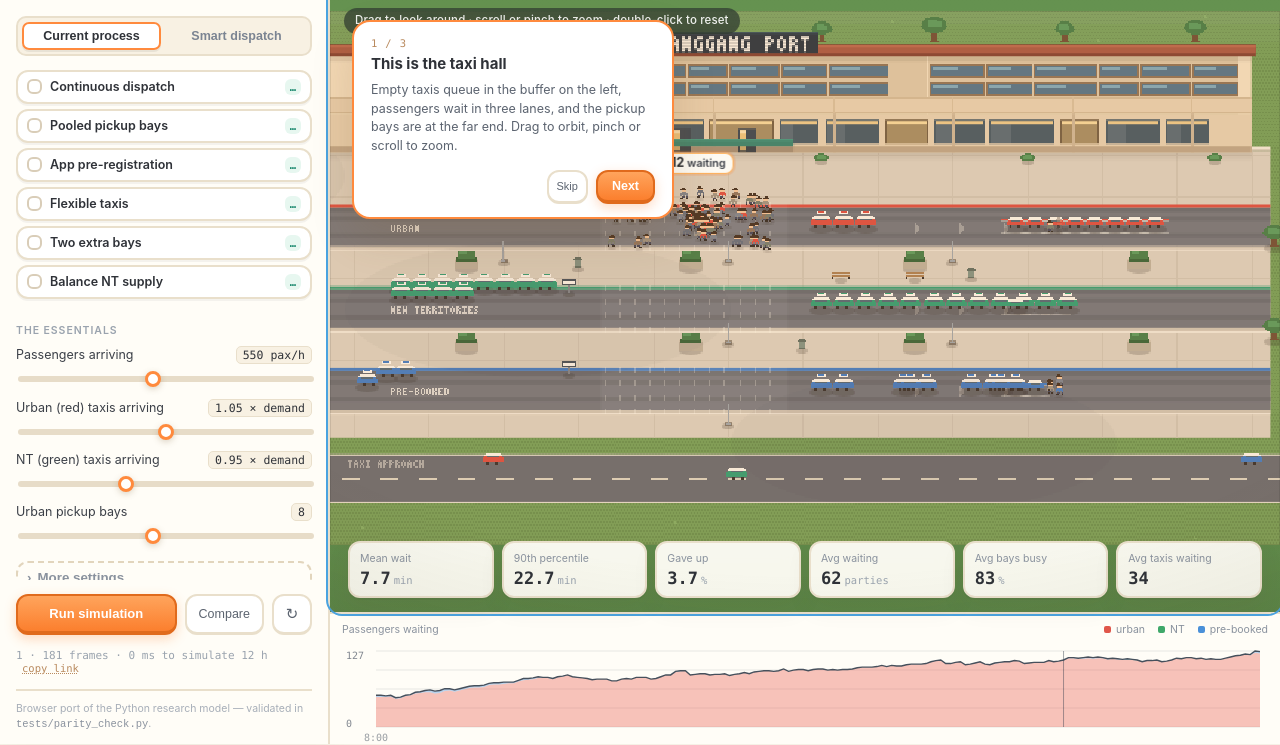
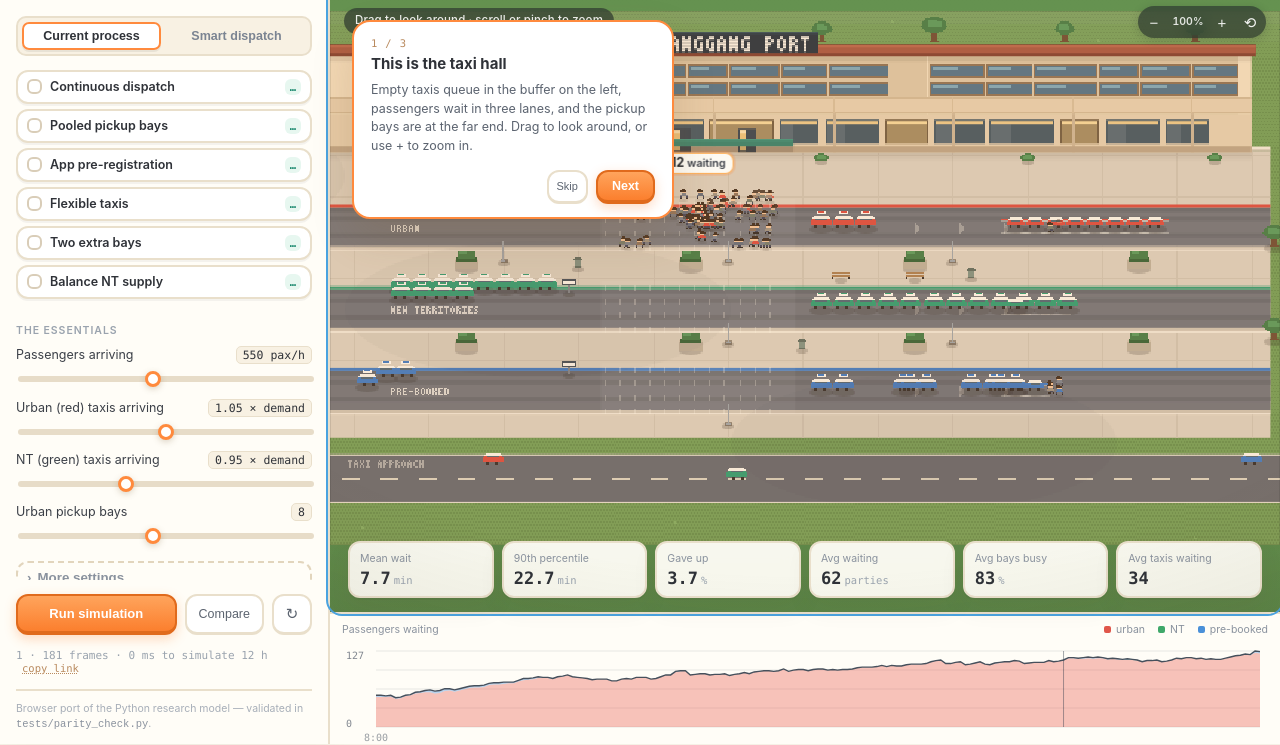
Before and after one commit to marlonbenedicttan-dotcom/huanggang-taxi-sim, a website with bundled scripts: page web/index.html in a window 1280 px wide. Shown: the part 56-801 px from the top of the page. Built offline with nearby package versions, Linux system fonts and the light colour scheme; animation ran at ten frames a second.

Commit message:
Camera controls you can see, crowd legibility, label clipping
The camera worked but had no affordance: at 100% the whole hall fits, so
dragging did nothing and scrolling was the only way in. Added a visible
zoom cluster (minus / percentage / plus / reset), double-click to dive in
at the pointer, +-0 keyboard shortcuts, and a hint that names the gesture.

Crowd: people are 7px tall instead of 8, so rows no longer touch; overflow
layers are offset into depth (and slightly darkened) instead of stacking
almost exactly on top of each other. A 100-person queue now reads as
individuals at 2x zoom.

Bugs found and fixed while testing:
- counters anchored to points the camera had panned off floated over the
  sidebar; they are now hidden when out of view
- the guided tour still said 'drag to orbit' from the 3D version
- bays array could be undefined if a render happened before setScene
- split panels, dead code comments, stale README screenshots

Adds tests/smoke.mjs: diag, compare, mobile, tour, zoom-label tracking.

```diff
--- a/web/css/style.css
+++ b/web/css/style.css
@@ -1020,3 +1020,45 @@ main { background: var(--bg); }
 @media (max-width: 820px) {
   #camHint { font-size: 10px; left: 10px; top: 58px; padding: 5px 9px; }
 }
+
+/* ------------------------- camera controls ------------------------- */
+#camCtl {
+  position: absolute;
+  top: 62px;
+  right: 14px;
+  z-index: 6;
+  display: flex;
+  align-items: center;
+  gap: 2px;
+  padding: 3px;
+  border-radius: 999px;
+  background: rgba(20, 28, 36, 0.55);
+  backdrop-filter: blur(8px);
+  box-shadow: 0 2px 10px rgba(20, 28, 36, 0.18);
+}
+#camCtl[hidden] { display: none; }
+#camCtl button {
+  width: 26px;
+  height: 26px;
+  border: 0;
+  border-radius: 50%;
+  background: transparent;
+  color: rgba(255, 255, 255, 0.92);
+  font-size: 15px;
+  line-height: 1;
+  cursor: pointer;
+}
+#camCtl button:hover { background: rgba(255, 255, 255, 0.16); }
+#camCtl button:active { transform: scale(0.94); }
+#camLvl {
+  min-width: 38px;
+  text-align: center;
+  font: 600 10.5px/1 -apple-system, BlinkMacSystemFont, "Segoe UI", sans-serif;
+  color: rgba(255, 255, 255, 0.85);
+  font-variant-numeric: tabular-nums;
+}
+@media (max-width: 820px) {
+  /* the bottom of the stage sits behind the sheet on phones */
+  #camCtl { top: 58px; right: 10px; bottom: auto; }
+  #camHint { display: none; }
+}
--- a/web/index.html
+++ b/web/index.html
@@ -66,7 +66,13 @@
           <canvas id="scene"></canvas>
           <canvas id="sceneB" hidden></canvas>
           <div id="zoneLabels" aria-hidden="true"></div>
-          <div id="camHint">Drag to look around · scroll or pinch to zoom · double-click to reset</div>
+          <div id="camCtl" hidden>
+            <button id="camOut" title="Zoom out" aria-label="Zoom out">−</button>
+            <span id="camLvl">100%</span>
+            <button id="camIn" title="Zoom in" aria-label="Zoom in">+</button>
+            <button id="camReset" title="Reset view" aria-label="Reset view">⟲</button>
+          </div>
+          <div id="camHint">Drag to look around · scroll or pinch to zoom</div>
           <div id="tagA" class="stage-tag" hidden>A · Current process</div>
           <div id="tagB" class="stage-tag" hidden>B · Your proposal</div>
         </div>
--- a/web/js/app.js
+++ b/web/js/app.js
@@ -1,5 +1,5 @@
 /**
- * UI shell: controls -> simulation -> 3D playback.
+ * UI shell: controls -> simulation -> pixel playback.
  *
  * Everything runs in the browser, so the site is a static bundle: no API, no
  * server, no cold start.  A 12-hour day simulates in ~50 ms.
@@ -132,6 +132,20 @@ const state = {
 };
 
 const scene = new PixelScene($("#scene"));
+
+// camera controls: the canvas is drag/scroll, but a visible affordance matters
+$("#camIn")?.addEventListener("click", () => scene.zoomBy(1.35));
+$("#camOut")?.addEventListener("click", () => scene.zoomBy(1 / 1.35));
+$("#camReset")?.addEventListener("click", () => {
+  scene.resetView();
+  sceneB?.resetView();
+});
+window.addEventListener("keydown", (e) => {
+  if (e.target.matches("input, select, textarea")) return;
+  if (e.key === "+" || e.key === "=") scene.zoomBy(1.3);
+  else if (e.key === "-" || e.key === "_") scene.zoomBy(1 / 1.3);
+  else if (e.key === "0") scene.resetView();
+});
 
 /* Auto-apply: a run costs 25-50 ms, so waiting for a button is friction.
    Debounced so dragging a slider does not queue dozens of runs. */
@@ -890,7 +904,7 @@ const TOUR = [
     title: "This is the taxi hall",
     text:
       "Empty taxis queue in the buffer on the left, passengers wait in three lanes, " +
-      "and the pickup bays are at the far end. Drag to orbit, pinch or scroll to zoom.",
+      "and the pickup bays are at the far end. Drag to look around, or use + to zoom in.",
     target: "#stage",
     sheet: false,
   },
--- a/web/js/pixel/pixel-scene.js
+++ b/web/js/pixel/pixel-scene.js
@@ -96,6 +96,7 @@ export class PixelScene {
     this.labelEls = null;
     this.metaFrame = null;
     this.meta = null;
+    this.bays = [];
 
     // viewport camera over the finished buffer: pan and zoom are pure blits,
     // so the world keeps its authored pixel size at every zoom level
@@ -153,14 +154,26 @@ export class PixelScene {
     c.style.cursor = "grab";
     c.style.touchAction = "none";
 
-    c.addEventListener("wheel", (e) => {
-      e.preventDefault();
-      const before = toBuffer(e.clientX, e.clientY);
-      this.cam.zoom = clamp(this.cam.zoom * Math.exp(-e.deltaY * 0.0016), 1, 4);
-      const after = toBuffer(e.clientX, e.clientY);
+    this._screenToBuffer = (px, py) => {
+      const r = this._viewRect();
+      const k = this.scale * this.cam.zoom;
+      return { x: r.x + (px - this.offX) / k, y: r.y + (py - this.offY) / k };
+    };
+    this._zoomAt = (clientX, clientY, factor) => {
+      const rect = c.getBoundingClientRect();
+      const px = (clientX - rect.left) * (c.width / rect.width);
+      const py = (clientY - rect.top) * (c.height / rect.height);
+      const before = this._screenToBuffer(px, py);
+      this.cam.zoom = clamp(this.cam.zoom * factor, 1, 4);
+      const after = this._screenToBuffer(px, py);
       this.cam.x += before.x - after.x;
       this.cam.y += before.y - after.y;
       this._clampCam();
+    };
+
+    c.addEventListener("wheel", (e) => {
+      e.preventDefault();
+      this._zoomAt(e.clientX, e.clientY, Math.exp(-e.deltaY * 0.0016));
     }, { passive: false });
 
     c.addEventListener("pointerdown", (e) => {
@@ -215,7 +228,10 @@ export class PixelScene {
     c.addEventListener("pointerup", end);
     c.addEventListener("pointercancel", end);
 
-    c.addEventListener("dblclick", () => this.resetView());
+    // double-click dives into the point you clicked; the ⟲ button resets
+    c.addEventListener("dblclick", (e) => {
+      this._zoomAt(e.clientX, e.clientY, e.shiftKey ? 1 / 1.6 : 1.6);
+    });
   }
 
   /** Visible window into the buffer, centred on the camera. */
@@ -236,6 +252,12 @@ export class PixelScene {
     const hy = H / (2 * z);
     this.cam.x = this._clamp(this.cam.x, wx, W - wx);
     this.cam.y = this._clamp(this.cam.y, hy, H - hy);
+  }
+
+  /** Zoom about the middle of the canvas (what the +/− buttons call). */
+  zoomBy(factor) {
+    const r = this.canvas.getBoundingClientRect();
+    this._zoomAt?.(r.left + r.width / 2, r.top + r.height / 2, factor);
   }
 
   resetView() {
@@ -360,10 +382,10 @@ export class PixelScene {
       // brick pattern: every other row is offset half a slot, so the queue
       // reads as a loose crowd instead of a grid of identical figures
       const stagger = row % 2 ? 0.4 : 0;
-      const qx = 13.4 + col * 0.8 + stagger + layer * 0.16;
-      const qz = LANES[CLS[clsId]] + [-2.05, -0.68, 0.68, 2.05][row] + layer * 0.10;
-      const jx = (((id * 37) % 17) / 17 - 0.5) * 0.26;
-      const jz = (((id * 53) % 19) / 19 - 0.5) * 0.30;
+      const qx = 13.4 + col * 0.8 + stagger + layer * 0.42;
+      const qz = LANES[CLS[clsId]] + [-2.05, -0.68, 0.68, 2.05][row] - layer * 0.5;
+      const jx = (((id * 37) % 17) / 17 - 0.5) * 0.16;
+      const jz = (((id * 53) % 19) / 19 - 0.5) * 0.16;
       let e = this.people.get(id);
       if (!e) {
         const [dx, dz] = doorPos(clsId);
@@ -377,6 +399,7 @@ export class PixelScene {
       }
       e.tx = qx + jx;
       e.tz = qz + jz;
+      e.layer = layer;
     }
 
     for (const [id, e] of this.people) {
@@ -407,8 +430,8 @@ export class PixelScene {
     const k = slot % 48;
     const col = k % 12, row = Math.floor(k / 12);
     return [
-      13.4 + col * 0.8 + (row % 2 ? 0.4 : 0) + layer * 0.16,
-      LANES[CLS[clsId]] + [-2.05, -0.68, 0.68, 2.05][row] + layer * 0.10,
+      13.4 + col * 0.8 + (row % 2 ? 0.4 : 0) + layer * 0.42,
+      LANES[CLS[clsId]] + [-2.05, -0.68, 0.68, 2.05][row] - layer * 0.5,
     ];
   }
 
@@ -487,24 +510,36 @@ export class PixelScene {
   _updateLabels() {
     if (!this.labelEls || !this.metaFrame) return;
     const f = this.metaFrame;
+    const r = this._viewRect();
+
+    // a counter anchored to something the camera has panned off-screen must
+    // disappear, otherwise it floats over the sidebar in stage coordinates
+    const inView = (wx, wz) => {
+      const bx = X(wx);
+      const by = Z(wz) - 1.7 * 13;
+      return bx > r.x - 12 && bx < r.x + r.w + 12 && by > r.y - 12 && by < r.y + r.h + 12;
+    };
+
     let worst = 0;
     for (let c = 1; c < 3; c++) if (f.q[c] > f.q[worst]) worst = c;
+
     for (let c = 0; c < 3; c++) {
       const el = this.labelEls[c];
       const [wx, wz] = this._queueSlot(c, Math.min(6, Math.max(0, f.q[c] - 1)));
       const p = this.project(wx, 1.7, wz);
       const n = f.q[c];
-      el.classList.toggle("hidden", n === 0);
+      el.classList.toggle("hidden", n === 0 || !inView(wx, wz));
       el.classList.toggle("worst", c === worst && n > 6);
       el.innerHTML = `<b>${n}</b> waiting`;
       el.style.transform = `translate(${p.x}px, ${p.y}px) translate(-50%, -100%)`;
     }
+
     const buf = this.labelEls[3];
     const [bx, bz] = bufferPos(0, 10);
     const pb = this.project(bx, 1.7, bz);
     buf.innerHTML = `<b>${f.buf}</b> taxis`;
     buf.style.transform = `translate(${pb.x}px, ${pb.y}px) translate(-50%, -100%)`;
-    buf.classList.remove("hidden");
+    buf.classList.toggle("hidden", !inView(bx, bz));
   }
 
   /* ================================================================== *
@@ -512,6 +547,12 @@ export class PixelScene {
    * ================================================================== */
   render() {
     this._applyView();          // compare view: panels have different sizes
+    if (this.canvas.id === "scene") {
+      const ctl = document.getElementById("camCtl");
+      if (ctl && ctl.hidden) ctl.hidden = false;
+      const lvl = document.getElementById("camLvl");
+      if (lvl) lvl.textContent = `${Math.round(this.cam.zoom * 100)}%`;
+    }
     const g = this.g;
     g.clearRect(0, 0, W, H);
 
@@ -644,7 +685,7 @@ export class PixelScene {
       }
       // the queue pad itself is a shade lighter than the lane
       g.fillStyle = "rgba(255,255,255,0.05)";
-      g.fillRect(X(13.2), Z(z - 2.3), X(23.2) - X(13.2), Z(z + 2.3) - Z(z - 2.3));
+      g.fillRect(X(13.2), Z(z - 2.7), X(23.6) - X(13.2), Z(z + 2.3) - Z(z - 2.7));
     }
 
     // bay pads + numbers
@@ -956,9 +997,10 @@ export class PixelScene {
     const f = moving ? 1 + (Math.floor(this.time * 7 + (e.seed || 0)) % 2) : 0;
     const spr = frames[Math.min(f, frames.length - 1)];
 
-    this._shadow(x, y + 1, 3, 0.13);
+    this._shadow(x, y + 1, 3, 0.11);
     g.save();
     if (e.fade != null) g.globalAlpha = Math.max(0, e.fade);
+    else if (e.layer) g.globalAlpha = Math.max(0.55, 1 - e.layer * 0.14);
     if (e.face < 0) {
       g.translate(Math.round(x), Math.round(y));
       g.scale(-1, 1);
--- a/web/js/pixel/sprites.js
+++ b/web/js/pixel/sprites.js
@@ -98,14 +98,12 @@ const PERSON_TOP = [
   ".fff.",
   ".ccc.",
   "ccccc",
-  "c.c.c",
 ];
 
-/** Three leg poses; the walk cycle alternates A and C with B as the rest pose. */
 const PERSON_LEGS = [
+  [".k.k.", ".s.s."],
   ["..kk.", ".ss.s"],
-  [".kk..", ".s.s."],
-  [".kk.k", "ss..s"],
+  ["k...k", "s...s"],
 ];
 
 function personFrames(shirt) {
```
Also changed, not shown: tests/cam_shot.mjs (deleted, +0 -17 lines), tests/smoke.mjs (added, +115 -0 lines), docs/compare_split_view.png, docs/evening_current_process.png, docs/morning_current_process.png, docs/phone_current_process.png, docs/tour.png.
